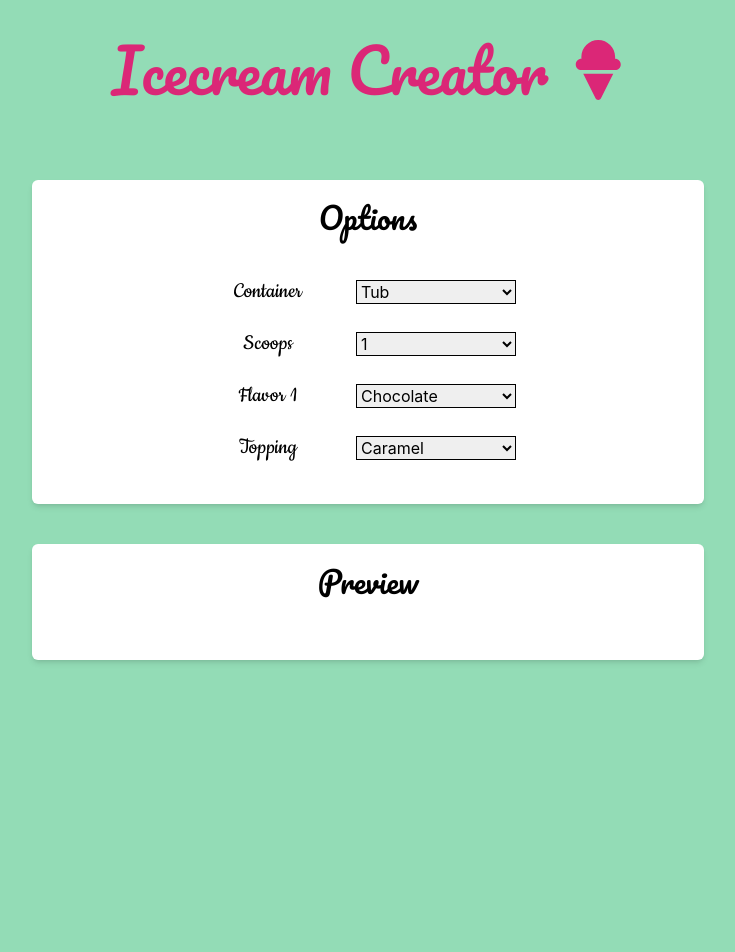
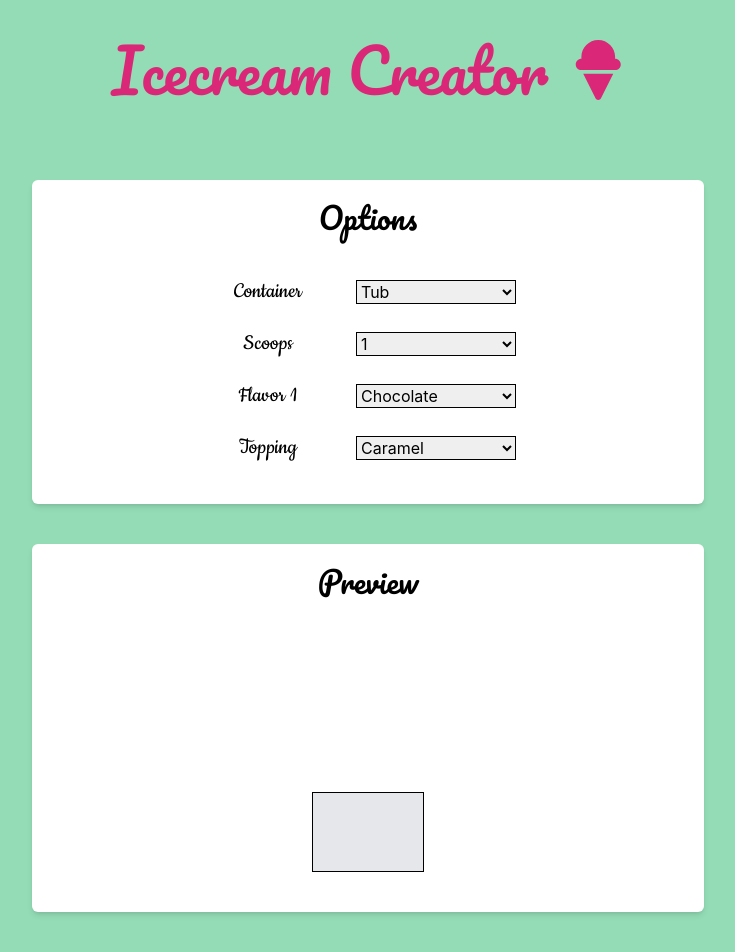
Before and after one commit to tudhak/IcecreamCreator, a React (Create React App) app in the folder client/: page / in a window 1280 px wide. Shown: the whole page, without its empty margins (272-1007 px from the left). Before the commit the page ends 800 px from the top, so only its background shows below. Built offline with nearby package versions, Linux system fonts and the light colour scheme.

Commit message:
Started to display container preview

```diff
--- a/client/src/components/Preview.js
+++ b/client/src/components/Preview.js
@@ -1,7 +1,18 @@
-export default function Preview() {
+export default function Preview({ container, scoops, flavors, topping }) {
   return (
-    <div className="bg-white rounded-md shadow-md w-4/5 max-w-2xl p-5">
-      <h2 className="text-3xl pacifico-regular text-center mb-10">Preview</h2>
+    <div className="bg-white rounded-md shadow-md w-4/5 max-w-2xl p-5 pb-10">
+      <h2 className="text-3xl pacifico-regular text-center mb-48">Preview</h2>
+      <div className="flex justify-center items-center">
+        {container === "Tub" && (
+          <div className="w-28 h-20 bg-gray-200 border border-black"></div>
+        )}
+        {container === "Cone" && (
+          <div
+            className="w-0 h-0 border-l-[50px] border-l-transparent border-t-[100px] border-t-orange-200
+            border-r-[50px] border-r-transparent"
+          ></div>
+        )}
+      </div>
     </div>
   );
 }
```
